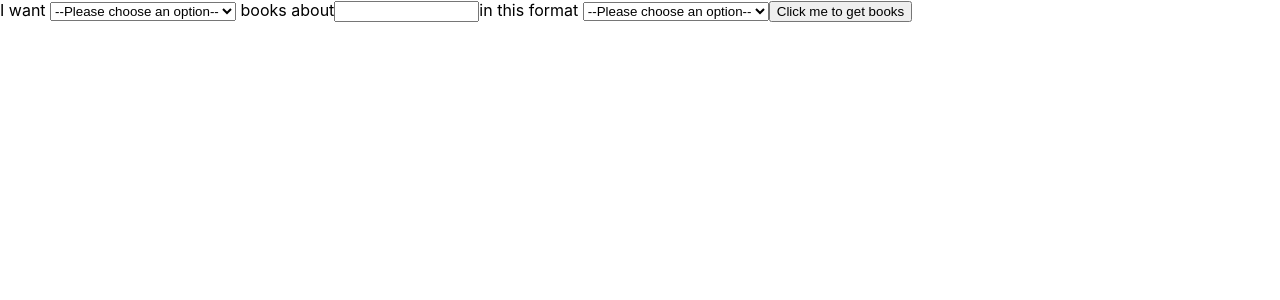
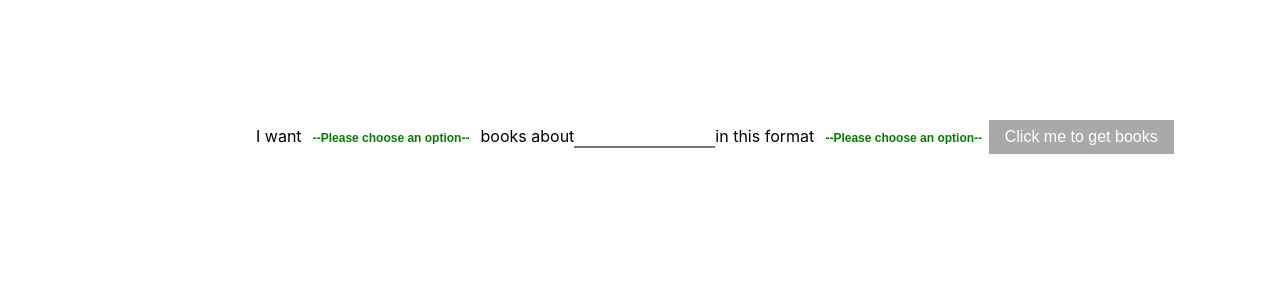
Before and after one commit to mapipina/literary-travels, a React (Create React App) app: page / in a window 1280 px wide. Shown: the top 300 px of the page. Built offline with nearby package versions, Linux system fonts and the light colour scheme.

Commit message:
styling and component updates

```diff
--- a/src/components/BookCardsContainer.js
+++ b/src/components/BookCardsContainer.js
@@ -13,6 +13,8 @@ class BookCardsContainer extends React.Component {
       bookList: []
     };
   }
+  // full look book.volumeInfo.canonicalVolumeLink
+  // image preview: volumeInfo.imageLinks.thumbnail
 
   componentDidMount() {
     const { bookList } = this.props;
@@ -31,7 +33,8 @@ class BookCardsContainer extends React.Component {
   render() {
     const { bookList } = this.state;
     return (
-      <div className='cardContainer'>
+      <div className="cardContainer">
+        <div className="cardContainer__wrapper">
           {bookList.map(book => {
             const { title, description } = book.volumeInfo;
             const bookID = book.id;
@@ -44,6 +47,7 @@ class BookCardsContainer extends React.Component {
             );
           })}
         </div>
+      </div>
     );
   }
 }
--- /dev/null
+++ b/src/components/SearchComponent.js
@@ -0,0 +1,38 @@
+// @flow
+import React from "react";
+import BookOptions from "../constants";
+
+const _ = require("lodash");
+
+class SearchComponent extends React.Component {
+  state = {
+    isDisabled: true
+  };
+
+  componentDidUpdate(prevProps) {
+    const { bookQuery } = this.props;
+    let isBtnDisabled = true;
+    if (!_.isEqual(prevProps.bookQuery, bookQuery)) {
+      const bookQueryValues = (Object.values(bookQuery)).filter(bookQueryVal => bookQueryVal.length > 0);
+      isBtnDisabled = bookQueryValues.length < 3 ? true : false;
+      this.setState({ isDisabled: isBtnDisabled });
+    }
+  }
+
+  render() {
+    const { genDropdown, genTopicInput, onSubmit } = this.props;
+    const { isDisabled } = this.state;
+    return (
+      <div className="search__component">
+        I want {genDropdown("genre", BookOptions.genres)} books about
+        {genTopicInput()}
+        in this format {genDropdown("format", BookOptions.formats)}
+        <button disabled={isDisabled} onClick={onSubmit}>
+          Click me to get books
+        </button>
+      </div>
+    );
+  }
+}
+
+export default SearchComponent;
--- a/src/components/SearchContainer.js
+++ b/src/components/SearchContainer.js
@@ -1,6 +1,7 @@
 // @flow
 import React from "react";
-import BookOptions from "../constants";
+import SearchComponent from "./SearchComponent";
+import "../styles/Search.css";
 
 class SearchContainer extends React.Component {
   constructor(props) {
@@ -10,7 +11,7 @@ class SearchContainer extends React.Component {
   state = {
     genre: "",
     location: "",
-    format: ""
+    format: "",
   };
 
   handleDropdownChange(event, type) {
@@ -24,15 +25,19 @@ class SearchContainer extends React.Component {
   }
 
   onSubmit() {
-      const {genre, location, format} = this.state;
-      const {fetchBooksData} = this.props;
-      const bookSearch = `${genre} ${format} ${location}`;
-      fetchBooksData(bookSearch);
+    const { genre, location, format } = this.state;
+    const { fetchBooksData } = this.props;
+    const bookSearch = `${genre} ${format} ${location}`;
+    fetchBooksData(bookSearch);
   }
 
   genDropdown(type, options) {
     const optionArray = options.map((typeOption, i) => {
-      return <option key={`${typeOption}-${i}`} value={typeOption}>{typeOption}</option>;
+      return (
+        <option key={`${typeOption}-${i}`} value={typeOption}>
+          {typeOption}
+        </option>
+      );
     });
     return (
       <select
@@ -58,19 +63,20 @@ class SearchContainer extends React.Component {
         required
         size="15"
         onChange={this.handleInputChange}
-      ></input>
+      />
     );
   }
 
   render() {
+      const bookQuery = this.state;
     return (
-      <div>
-        I want {this.genDropdown("genre", BookOptions.genres)} books about
-        {this.genTopicInput()}
-        in this format {this.genDropdown("format", BookOptions.formats)}
-        <button onClick={() => this.onSubmit()}>
-          Click me to get books
-        </button>
+      <div className="search">
+        <SearchComponent
+          genDropdown={this.genDropdown.bind(this)}
+          genTopicInput={this.genTopicInput.bind(this)}
+          onSubmit={this.onSubmit.bind(this)}
+          bookQuery={bookQuery}
+        />
       </div>
     );
   }
--- a/src/styles/Books.css
+++ b/src/styles/Books.css
@@ -1,4 +1,10 @@
 .cardContainer {
+  width: 100%;
+  height: 50vh;
+  overflow: scroll;
+}
+
+.cardContainer__wrapper {
   display: flex;
   flex-flow: row wrap;
 }
--- a/src/styles/Search.css
+++ b/src/styles/Search.css
@@ -0,0 +1,68 @@
+.search {
+  width: 100%;
+  height: 50vh;
+}
+
+.search__component {
+  margin: 0 auto;
+  position: fixed;
+  top: 15%;
+  left: 20%;
+}
+
+select {
+  text-align: center;
+  background: transparent;
+  width: 170px;
+  padding: 2px;
+  font-family: Arial, Helvetica, sans-serif;
+  font-size: 12px;
+  font-weight: 600;
+  color: green;
+  line-height: 1;
+  border: 0;
+  border-radius: 0;
+  height: 22px;
+  -webkit-appearance: none;
+}
+
+input {
+  border-top: 0;
+  border-left: 0;
+  border-right: 0;
+}
+
+button {
+  display: inline-block;
+  border: none;
+  padding: .5rem 1rem;
+  margin: 0;
+  text-decoration: none;
+  background: #0069ed;
+  color: #ffffff;
+  font-family: sans-serif;
+  font-size: 1rem;
+  cursor: pointer;
+  text-align: center;
+  transition: background 250ms ease-in-out, transform 150ms ease;
+  -webkit-appearance: none;
+  -moz-appearance: none;
+}
+
+button:hover,
+button:focus {
+  background: #0053ba;
+}
+
+button:focus {
+  outline: 1px solid #fff;
+  outline-offset: -4px;
+}
+
+button:active {
+  transform: scale(0.99);
+}
+
+button:disabled {
+  background: darkgray;
+}
```
Lines whose indentation alone changed are shown as unchanged.
